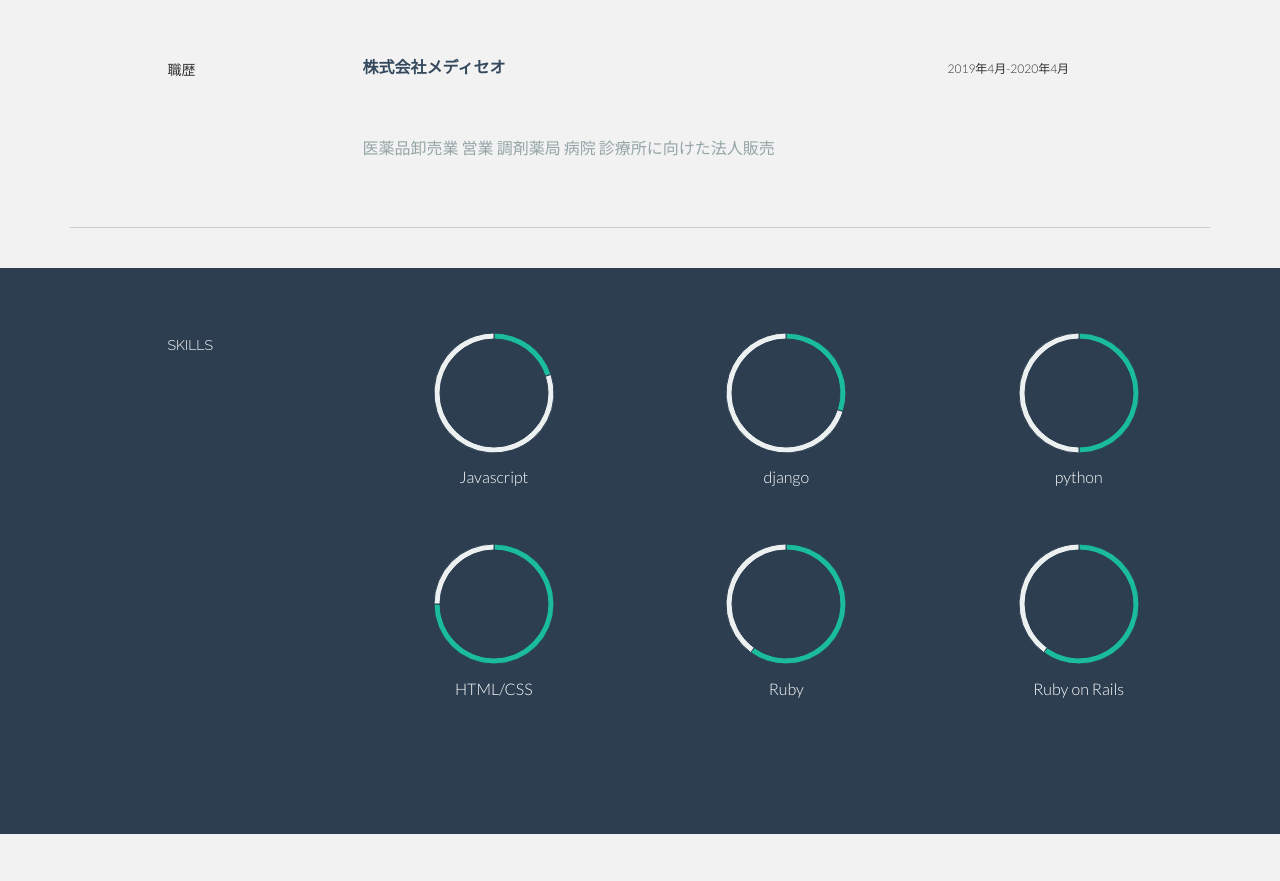
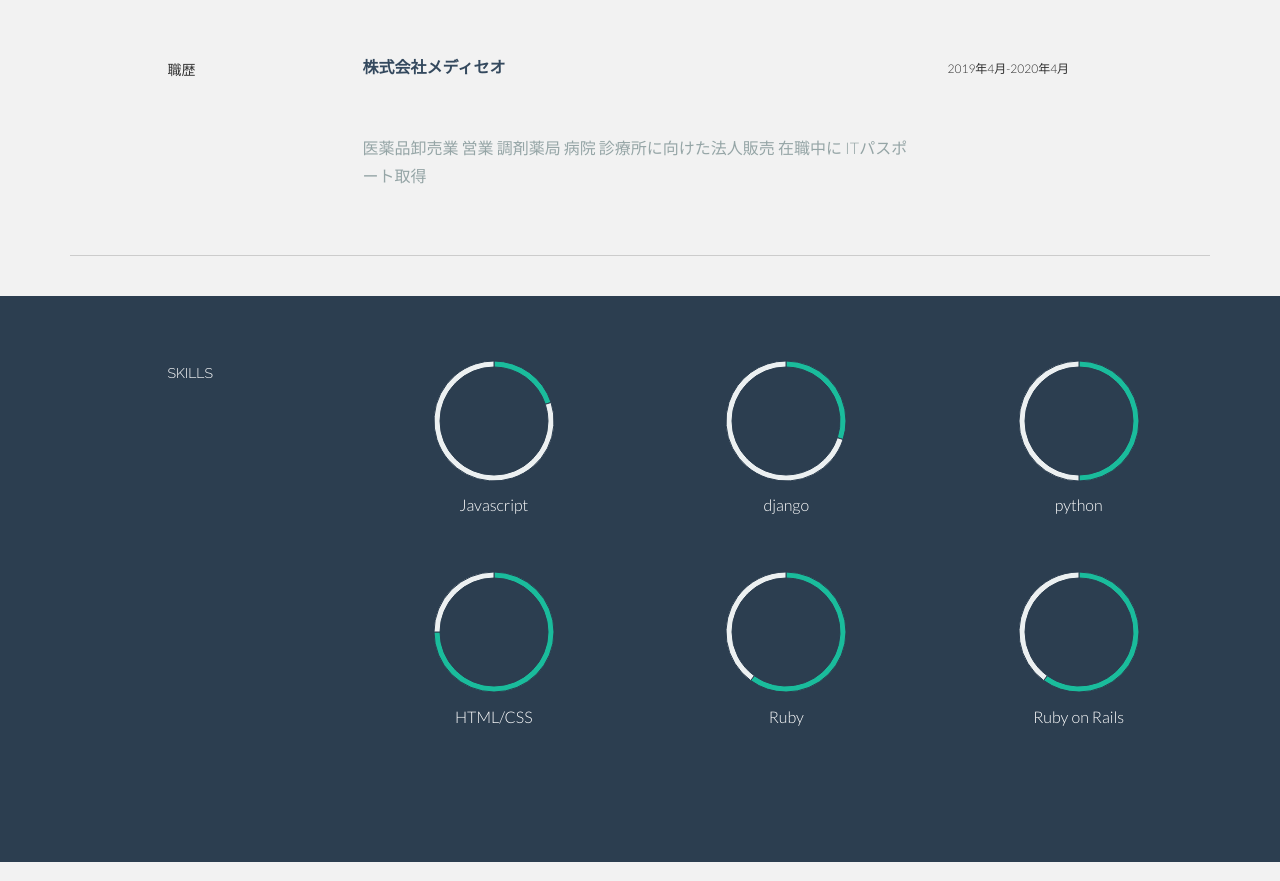
Before and after one commit to kimkim0814/t.kim-portfolio, a plain HTML site: page index.html in a window 1280 px wide. Shown: the part 1080-1961 px from the top of the page. Drawn offline with Linux system fonts and the light colour scheme; grey boxes are pictures that could not be loaded.

Commit message:
Update index.html

```diff
--- a/index.html
+++ b/index.html
@@ -158,7 +158,7 @@
           <t>株式会社メディセオ</t><br/>  <br/>
         </p>
         <p>
-          <more>医薬品卸売業 営業 調剤薬局 病院 診療所に向けた法人販売</more>
+          <more>医薬品卸売業 営業 調剤薬局 病院 診療所に向けた法人販売 在職中に ITパスポート取得</more>
         </p>
       </div>
       <div class="col-lg-3">
```
